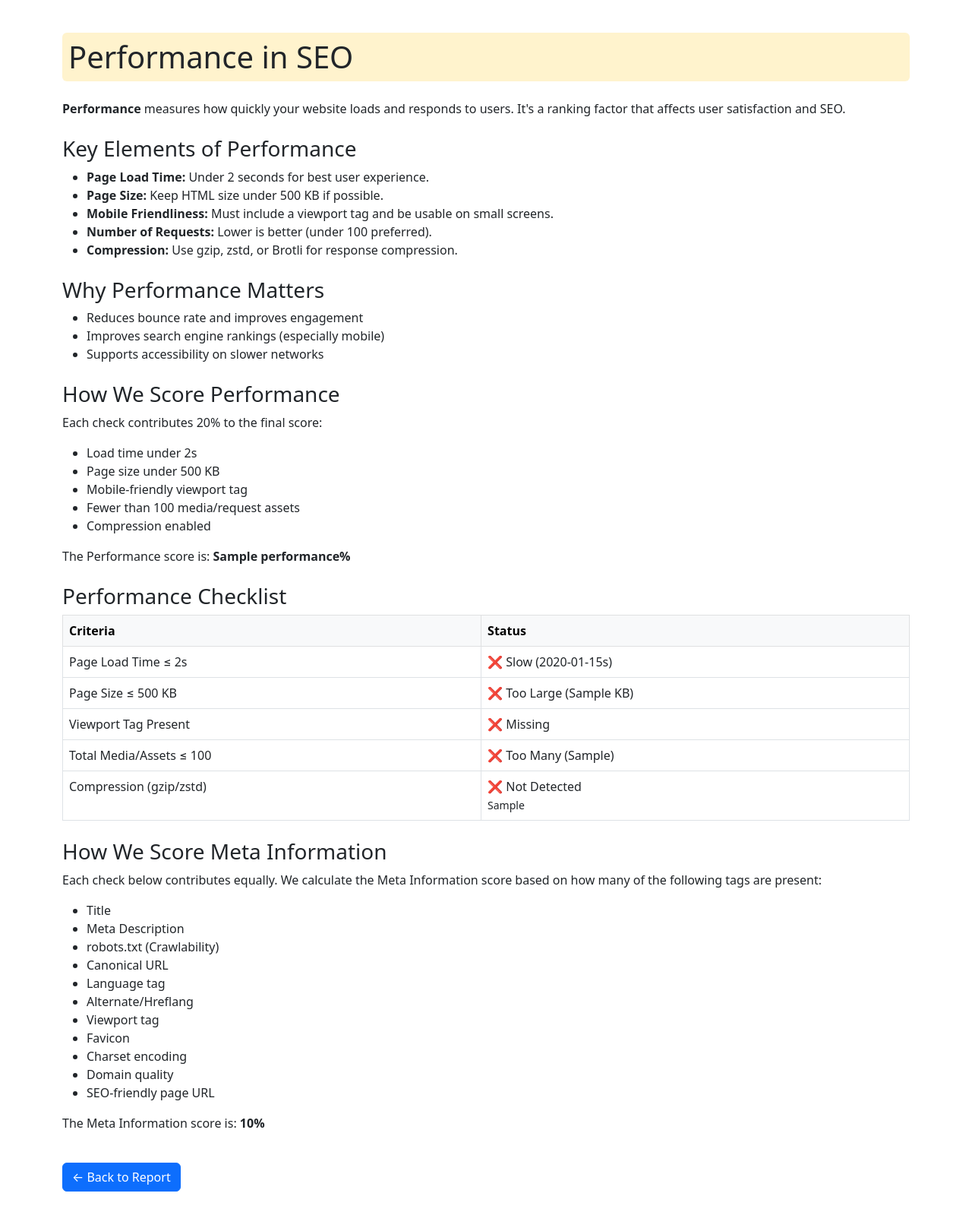
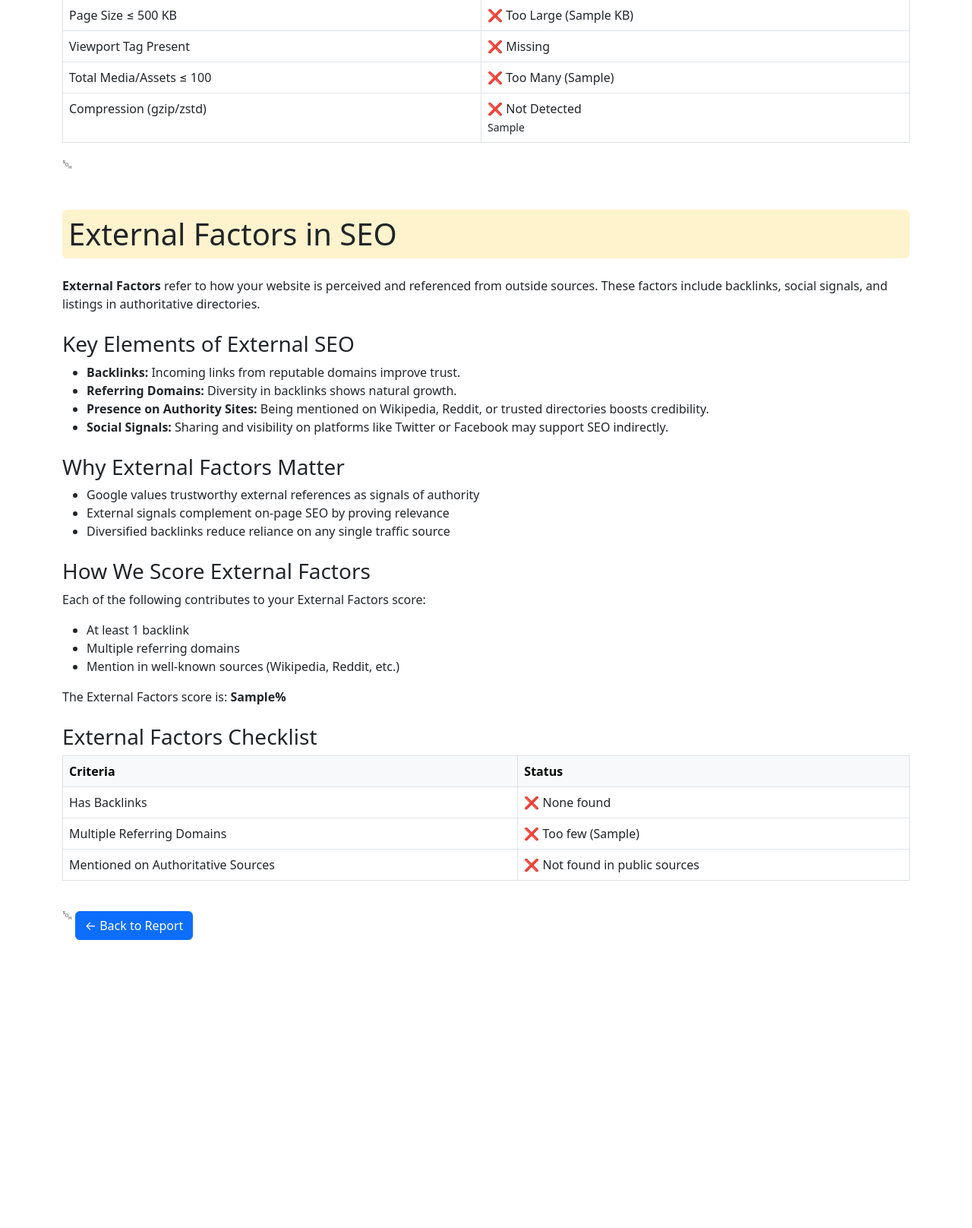
Before and after one commit to EdgarsMelnalksnis/seo_aio_analyser, a Flask app: template templates/index.html in a window 1280 px wide. Shown: the part 4509-6125 px from the top of the page at 76% size. After the commit the page ends 5746 px from the top, so only its background shows below. Run offline with Flask 3, Linux system fonts and the light colour scheme; the template is opened without the code that fills it: most values are stand-ins (such as "Sample title", 1, 10 or a date in 2020).

Commit message:
improved order in results

```diff
--- a/templates/index.html
+++ b/templates/index.html
@@ -18,16 +18,16 @@
 <ul class="list-group mb-5">
   <li class="list-group-item d-flex justify-content-between align-items-center">
     Meta Information: <strong>{{ meta_info_score }}%</strong>
-    <a href="#meta-info" class="scroll-link" class="btn btn-outline-info btn-sm">What is this?</a>
+    <a href="#meta-info" class="scroll-link btn btn-outline-info btn-sm">What is this?</a>
   </li>
   <li class="list-group-item d-flex justify-content-between align-items-center">
   Page Quality: <strong>{{ page_quality_score }}%</strong>
   <a href="#page-quality" class="scroll-link btn btn-outline-info btn-sm">What is this?</a>
 </li>
   <li class="list-group-item d-flex justify-content-between align-items-center">
-    Link Structure: <strong>{{ results['Section Scores'].get('Page Structure', 0) }}%</strong>
-    <a href="#linkStructureModal" data-bs-toggle="modal" class="btn btn-outline-info btn-sm">What is this?</a>
-  </li>
+  Page Structure: <strong>{{ results['Section Scores'].get('Page Structure', 0) }}%</strong>
+  <a href="#link-structure" class="scroll-link btn btn-outline-info btn-sm">What is this?</a>
+</li>
   <li class="list-group-item d-flex justify-content-between align-items-center">
     Performance: <strong>{{ results['Section Scores'].get('Performance', 0) }}%</strong>
     <a href="#performanceModal" data-bs-toggle="modal" class="btn btn-outline-info btn-sm">What is this?</a>
@@ -37,45 +37,6 @@
     <a href="#externalFactorsModal" data-bs-toggle="modal" class="btn btn-outline-info btn-sm">What is this?</a>
   </li>
 </ul>
-
-<h1 id="external-factors" class="mt-5 mb-4 bg-warning-subtle p-2 rounded">External Factors in SEO</h1>
-<p><strong>External Factors</strong> refer to how your website is perceived and referenced from outside sources. These factors include backlinks, social signals, and listings in authoritative directories.</p>
-
-<h3 class="mt-4">Key Elements of External SEO</h3>
-<ul>
-  <li><strong>Backlinks:</strong> Incoming links from reputable domains improve trust.</li>
-  <li><strong>Referring Domains:</strong> Diversity in backlinks shows natural growth.</li>
-  <li><strong>Presence on Authority Sites:</strong> Being mentioned on Wikipedia, Reddit, or trusted directories boosts credibility.</li>
-  <li><strong>Social Signals:</strong> Sharing and visibility on platforms like Twitter or Facebook may support SEO indirectly.</li>
-</ul>
-
-<h3 class="mt-4">Why External Factors Matter</h3>
-<ul>
-  <li>Google values trustworthy external references as signals of authority</li>
-  <li>External signals complement on-page SEO by proving relevance</li>
-  <li>Diversified backlinks reduce reliance on any single traffic source</li>
-</ul>
-
-<h3 class="mt-4">How We Score External Factors</h3>
-<p>Each of the following contributes to your External Factors score:</p>
-<ul>
-  <li>At least 1 backlink</li>
-  <li>Multiple referring domains</li>
-  <li>Mention in well-known sources (Wikipedia, Reddit, etc.)</li>
-</ul>
-<p>The External Factors score is: <strong>{{ results['Section Scores'].get('External Factors', 0) }}%</strong></p>
-
-<h3 class="mt-4">External Factors Checklist</h3>
-<table class="table table-bordered">
-  <thead class="table-light">
-    <tr><th>Criteria</th><th>Status</th></tr>
-  </thead>
-  <tbody>
-    <tr><td>Has Backlinks</td><td>{% if results.get('Backlink Count', 4) > 0 %}✅ Yes ({{ results['Backlink Count'] }}){% else %}❌ None found{% endif %}</td></tr>
-    <tr><td>Multiple Referring Domains</td><td>{% if results.get('Referring Domains', 4) > 1 %}✅ Yes ({{ results['Referring Domains'] }}){% else %}❌ Too few ({{ results['Referring Domains'] }}){% endif %}</td></tr>
-    <tr><td>Mentioned on Authoritative Sources</td><td>{% if results.get('In Authority Sources', False) %}✅ Present (e.g., Reddit/Wikipedia){% else %}❌ Not found in public sources{% endif %}</td></tr>
-  </tbody>
-</table>
 
 <h1 id="meta-info" class="mb-4 bg-warning-subtle p-2 rounded">Meta Information in SEO</h1>
 
@@ -251,22 +212,48 @@
   </tbody>
 </table>
 
-<h3 class="mt-4">How We Score Meta Information</h3>
-<p>Each check below contributes equally. We calculate the Meta Information score based on how many of the following tags are present:</p>
+␁
+
+<h1 id="external-factors" class="mt-5 mb-4 bg-warning-subtle p-2 rounded">External Factors in SEO</h1>
+<p><strong>External Factors</strong> refer to how your website is perceived and referenced from outside sources. These factors include backlinks, social signals, and listings in authoritative directories.</p>
+
+<h3 class="mt-4">Key Elements of External SEO</h3>
 <ul>
-  <li>Title</li>
-  <li>Meta Description</li>
-  <li>robots.txt (Crawlability)</li>
-  <li>Canonical URL</li>
-  <li>Language tag</li>
-  <li>Alternate/Hreflang</li>
-  <li>Viewport tag</li>
-  <li>Favicon</li>
-  <li>Charset encoding</li>
-  <li>Domain quality</li>
-  <li>SEO-friendly page URL</li>
+  <li><strong>Backlinks:</strong> Incoming links from reputable domains improve trust.</li>
+  <li><strong>Referring Domains:</strong> Diversity in backlinks shows natural growth.</li>
+  <li><strong>Presence on Authority Sites:</strong> Being mentioned on Wikipedia, Reddit, or trusted directories boosts credibility.</li>
+  <li><strong>Social Signals:</strong> Sharing and visibility on platforms like Twitter or Facebook may support SEO indirectly.</li>
 </ul>
-<p>The Meta Information score is: <strong>{{ meta_info_score }}%</strong></p>
+
+<h3 class="mt-4">Why External Factors Matter</h3>
+<ul>
+  <li>Google values trustworthy external references as signals of authority</li>
+  <li>External signals complement on-page SEO by proving relevance</li>
+  <li>Diversified backlinks reduce reliance on any single traffic source</li>
+</ul>
+
+<h3 class="mt-4">How We Score External Factors</h3>
+<p>Each of the following contributes to your External Factors score:</p>
+<ul>
+  <li>At least 1 backlink</li>
+  <li>Multiple referring domains</li>
+  <li>Mention in well-known sources (Wikipedia, Reddit, etc.)</li>
+</ul>
+<p>The External Factors score is: <strong>{{ results['Section Scores'].get('External Factors', 0) }}%</strong></p>
+
+<h3 class="mt-4">External Factors Checklist</h3>
+<table class="table table-bordered">
+  <thead class="table-light">
+    <tr><th>Criteria</th><th>Status</th></tr>
+  </thead>
+  <tbody>
+    <tr><td>Has Backlinks</td><td>{% if results.get('Backlink Count', 4) > 0 %}✅ Yes ({{ results['Backlink Count'] }}){% else %}❌ None found{% endif %}</td></tr>
+    <tr><td>Multiple Referring Domains</td><td>{% if results.get('Referring Domains', 4) > 1 %}✅ Yes ({{ results['Referring Domains'] }}){% else %}❌ Too few ({{ results['Referring Domains'] }}){% endif %}</td></tr>
+    <tr><td>Mentioned on Authoritative Sources</td><td>{% if results.get('In Authority Sources', False) %}✅ Present (e.g., Reddit/Wikipedia){% else %}❌ Not found in public sources{% endif %}</td></tr>
+  </tbody>
+</table>
+
+␁
 {% endif %}
 <a href="/" class="btn btn-primary mt-4">← Back to Report</a>
 </div>
```
